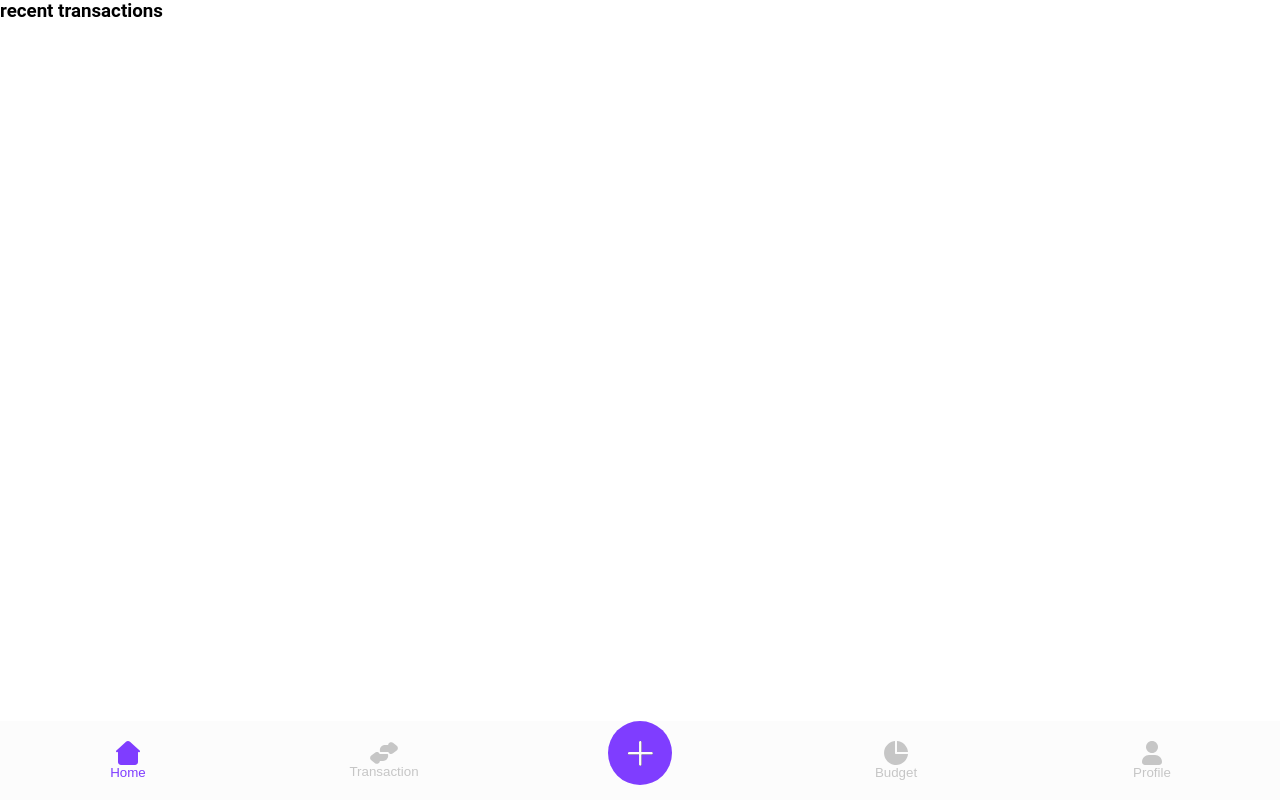
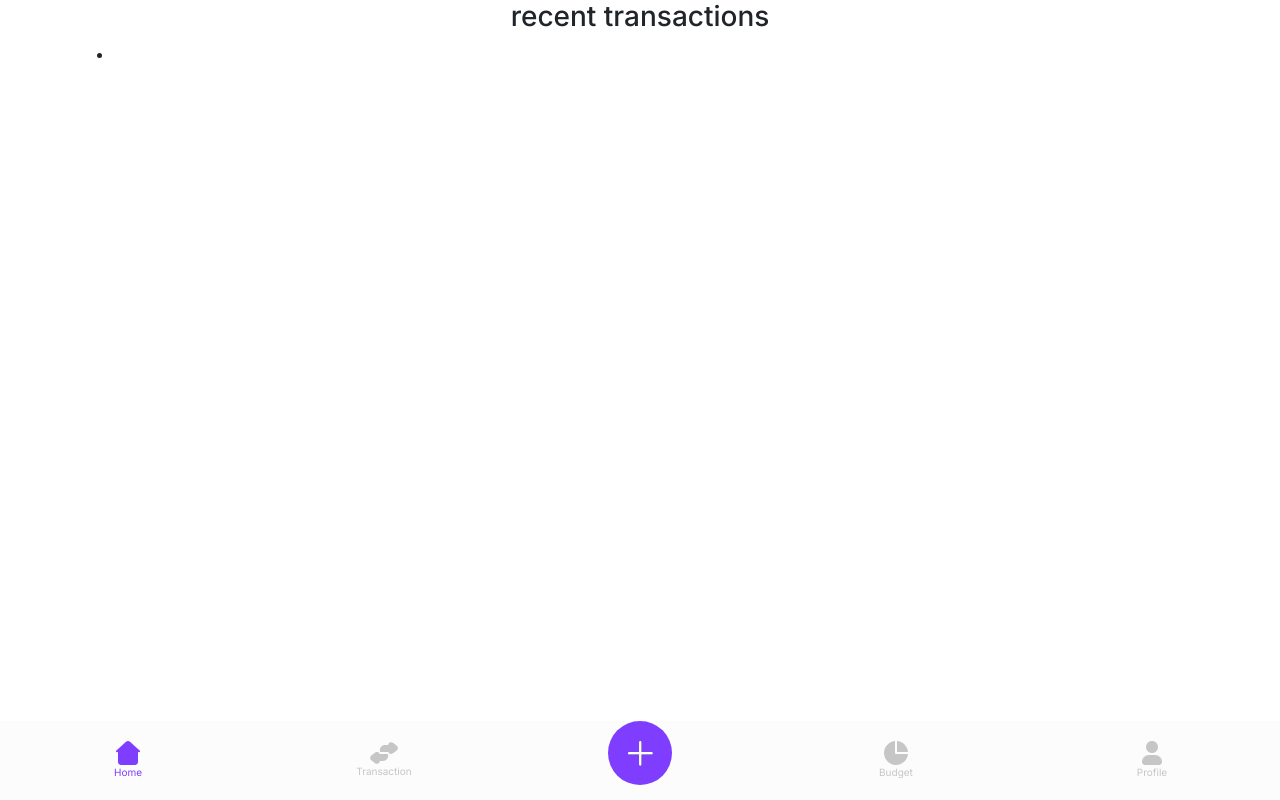
Before and after one commit to AlonRR/web_final_project, a plain HTML site: page client/index.html in a window 1280 px wide. Drawn offline with nearby package versions, Linux system fonts and the light colour scheme.

Commit message:
font and style hierarchy

```diff
--- a/client/css/style_home.css
+++ b/client/css/style_home.css
@@ -4,7 +4,9 @@
 }
 
 body {
-    font-family: 'Roboto', sans-serif;
+    font-family: "Inter", sans-serif;
+    font-optical-sizing: auto;
+    font-style: normal;
     background-color: #fff;
 }
 
@@ -23,27 +25,45 @@ nav {
     color: #7F3DFF;
     background-color: #FCFCFC;
     width: 100%;
-}
+    font-size: x-small;
+    font-weight: 500;
 
-nav > button {
+    > button {
         display: flex;
         flex-direction: column;
         border: none;
         background-color: #FCFCFC;
         align-items: center;
         width: 100%;
+
+        &:not(.plus) {
+            justify-content: center;
         }
 
-nav > button:not(.plus) {
-    justify-content: center;
+        &:not(.selected) {
+            color: #C6C6C6;
         }
+
+        &:active:not(.plus) {
+            background-color: #c6c6c647;
+        }
+    }
+
+    .selected {
+        color: #7F3DFF;
+
+        > img {
+            fill: #7F3DFF;
+        }
+    }
+}
+
 
 .plus {
     display: flex;
     justify-content: top;
-}
 
-.plus > div {
+    > div {
         display: flex;
         width: calc(56px + 8px);
         height: calc(56px + 8px);
@@ -52,6 +72,11 @@ nav > button:not(.plus) {
         align-items: center;
         border-radius: 50%;
         position: center;
+    }
+
+    div:active {
+        background-color: #C6C6C6;
+    }
 }
 
 #plus_icon {
@@ -85,16 +110,9 @@ nav > button:not(.plus) {
     height: 24px;
 }
 
-nav > button:not(.selected) {
-    color: #C6C6C6;
-}
-
-.selected {
-    color: #7F3DFF;
-}
-
-.selected > img {
-    fill: #7F3DFF;
+#card_icon {
+    width: 30px;
+    height: 30px;
 }
 
 .sqare {
--- a/client/index.html
+++ b/client/index.html
@@ -4,8 +4,13 @@
 <head>
     <meta charset="UTF-8">
     <meta name="viewport" content="width=device-width, initial-scale=1.0">
-    <!-- <link rel="stylesheet" type="text/css" href="./css/bootstrap.css"> -->
+    <link href="https://cdn.jsdelivr.net/npm/bootstrap@5.3.3/dist/css/bootstrap.min.css" rel="stylesheet" integrity="sha384-QWTKZyjpPEjISv5WaRU9OFeRpok6YctnYmDr5pNlyT2bRjXh0JMhjY6hW+ALEwIH" crossorigin="anonymous">
+    <link rel="preconnect" href="https://fonts.googleapis.com">
+    <link rel="preconnect" href="https://fonts.gstatic.com" crossorigin>
+    <link href="https://fonts.googleapis.com/css2?family=Inter:wght@100..900&display=swap" rel="stylesheet">
     <link rel="stylesheet" type="text/css" href="./css/style_home.css">
+    <script src="https://cdn.jsdelivr.net/npm/bootstrap@5.3.3/dist/js/bootstrap.bundle.min.js" integrity="sha384-YvpcrYf0tY3lHB60NNkmXc5s9fDVZLESaAA55NDzOxhy9GkcIdslK1eN7N6jIeHz" crossorigin="anonymous"></script>
+    <script src="js/index.js"></script>
     <title>Expence tracker</title>
 </head>
 
```
Also changed, not shown: client/images/expense_icon.svg (added), client/images/income_icon.svg (added), client/images/notification_icon.svg (added), client/images/recurring_bill_icon.svg (added), client/images/shopping_icon.svg (added). Lines whose indentation alone changed are shown as unchanged.
